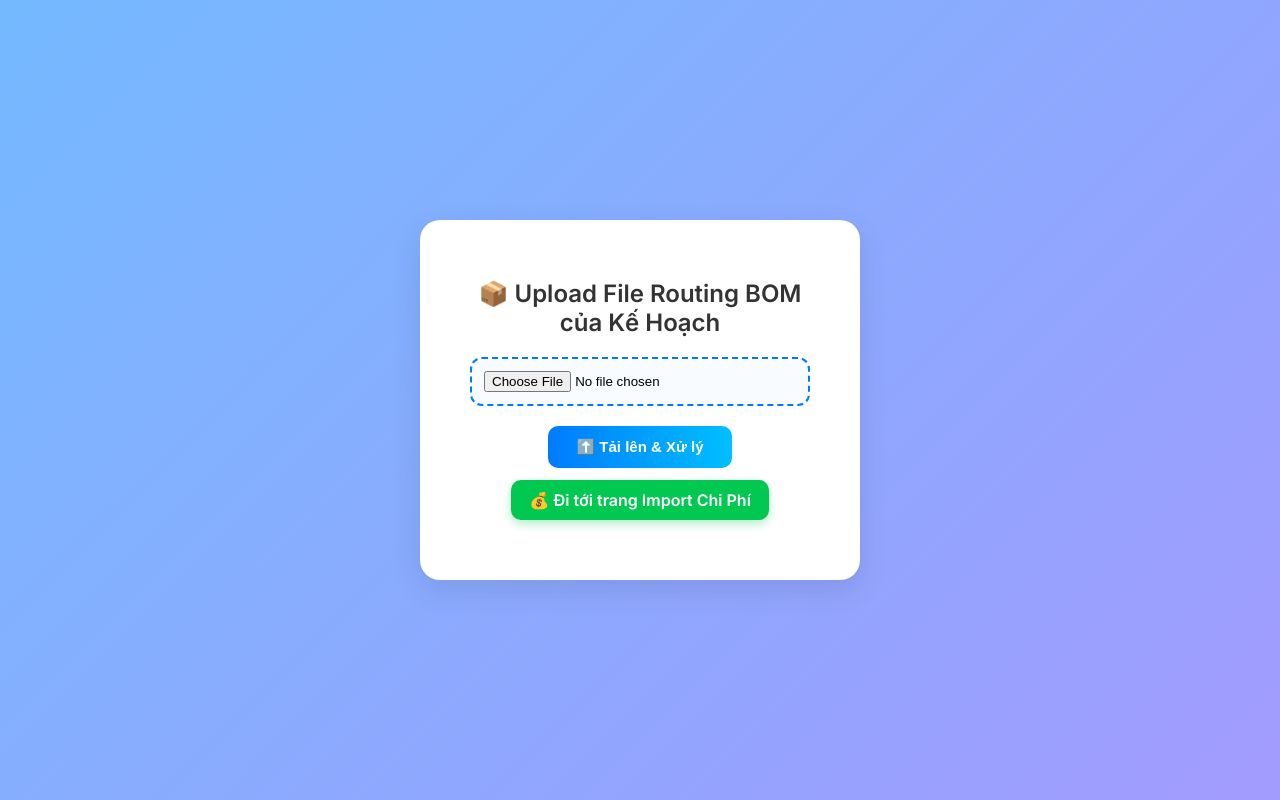
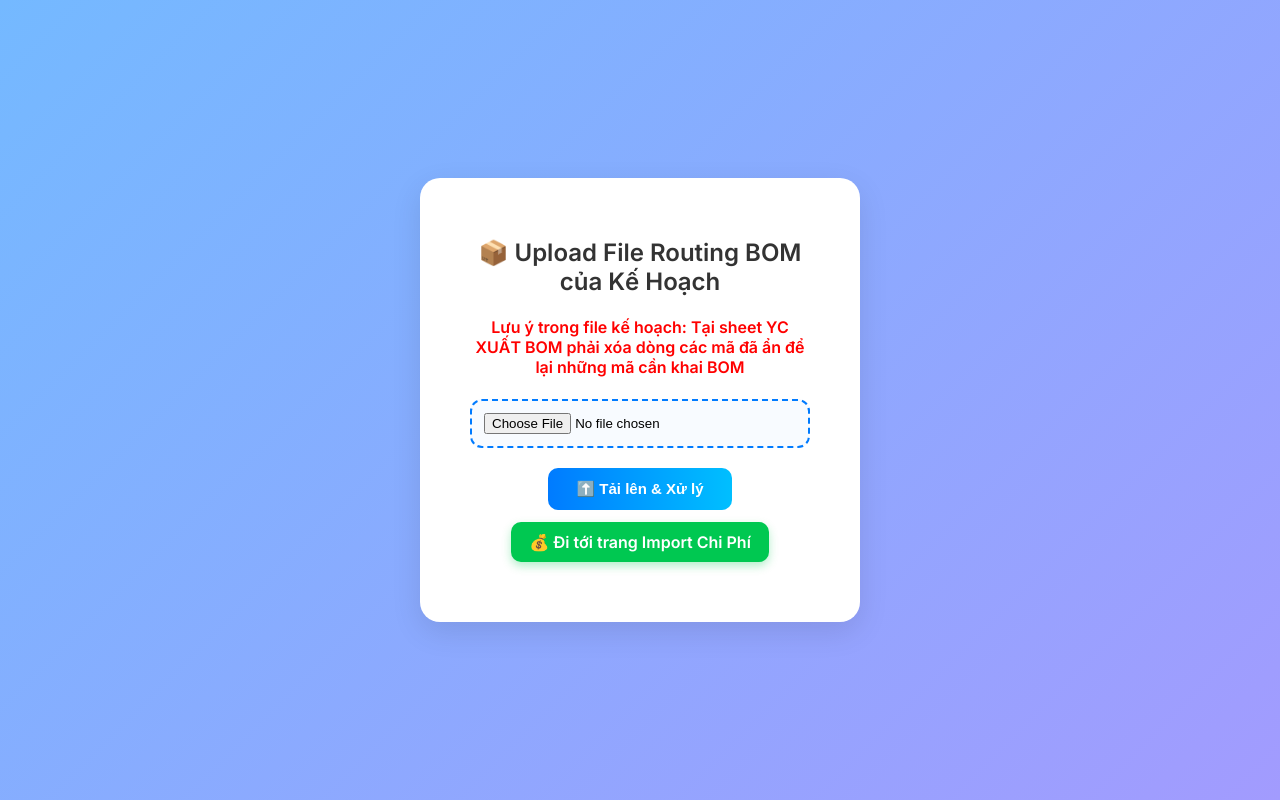
Before and after one commit to trongkhang156/routing-bom, a website: page public/index.html in a window 1280 px wide. Drawn offline with Linux system fonts and the light colour scheme.

Commit message:
Update index.html

```diff
--- a/public/index.html
+++ b/public/index.html
@@ -137,6 +137,7 @@
 <body>
   <div class="upload-box">
     <h2>📦 Upload File Routing BOM của Kế Hoạch</h2>
+    <h4 style="color:red">Lưu ý trong file kế hoạch: Tại sheet YC XUẤT BOM phải xóa dòng các mã đã ẩn để lại những mã cần khai BOM</h4>
     <form id="uploadForm" enctype="multipart/form-data">
       <input type="file" name="file" accept=".xlsx, .xls" required />
       <br />
```
